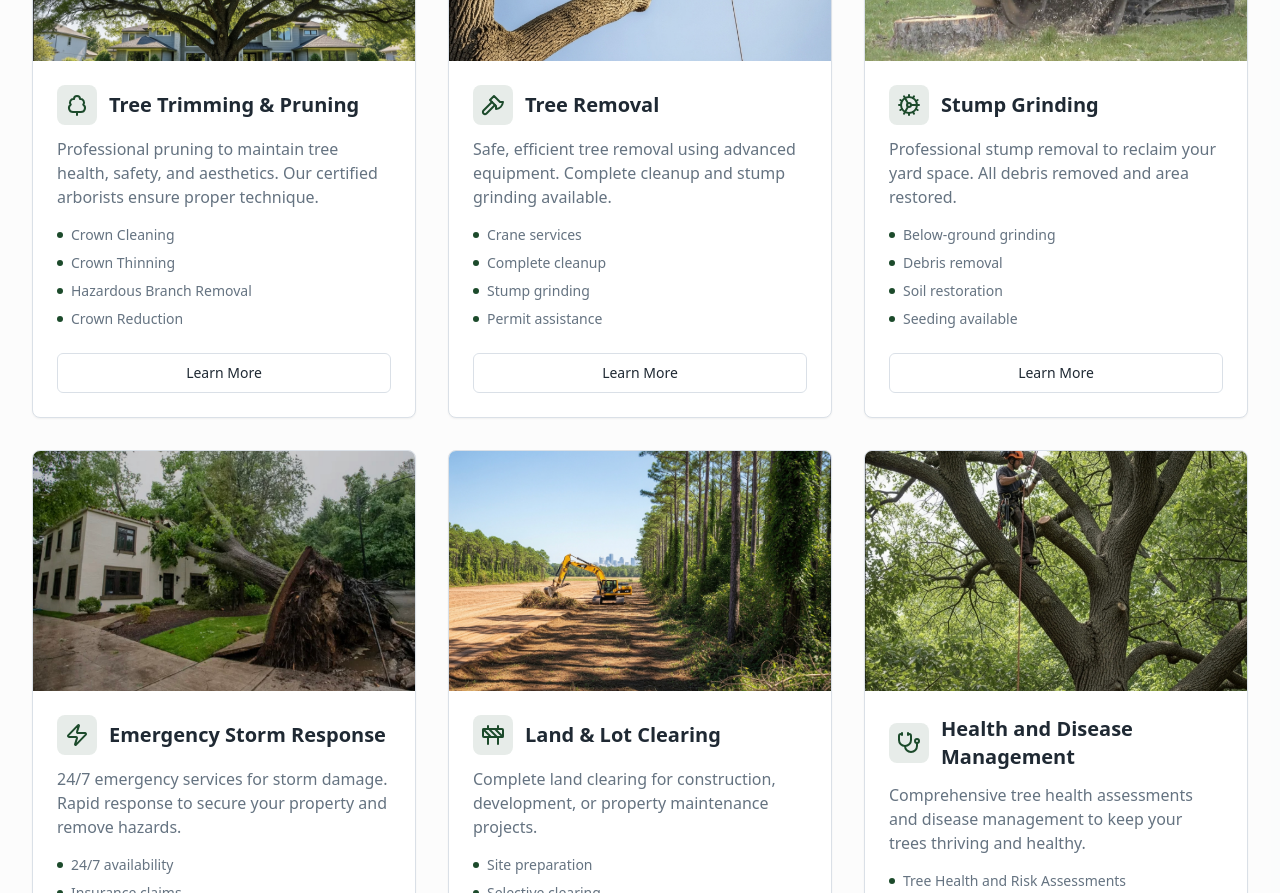
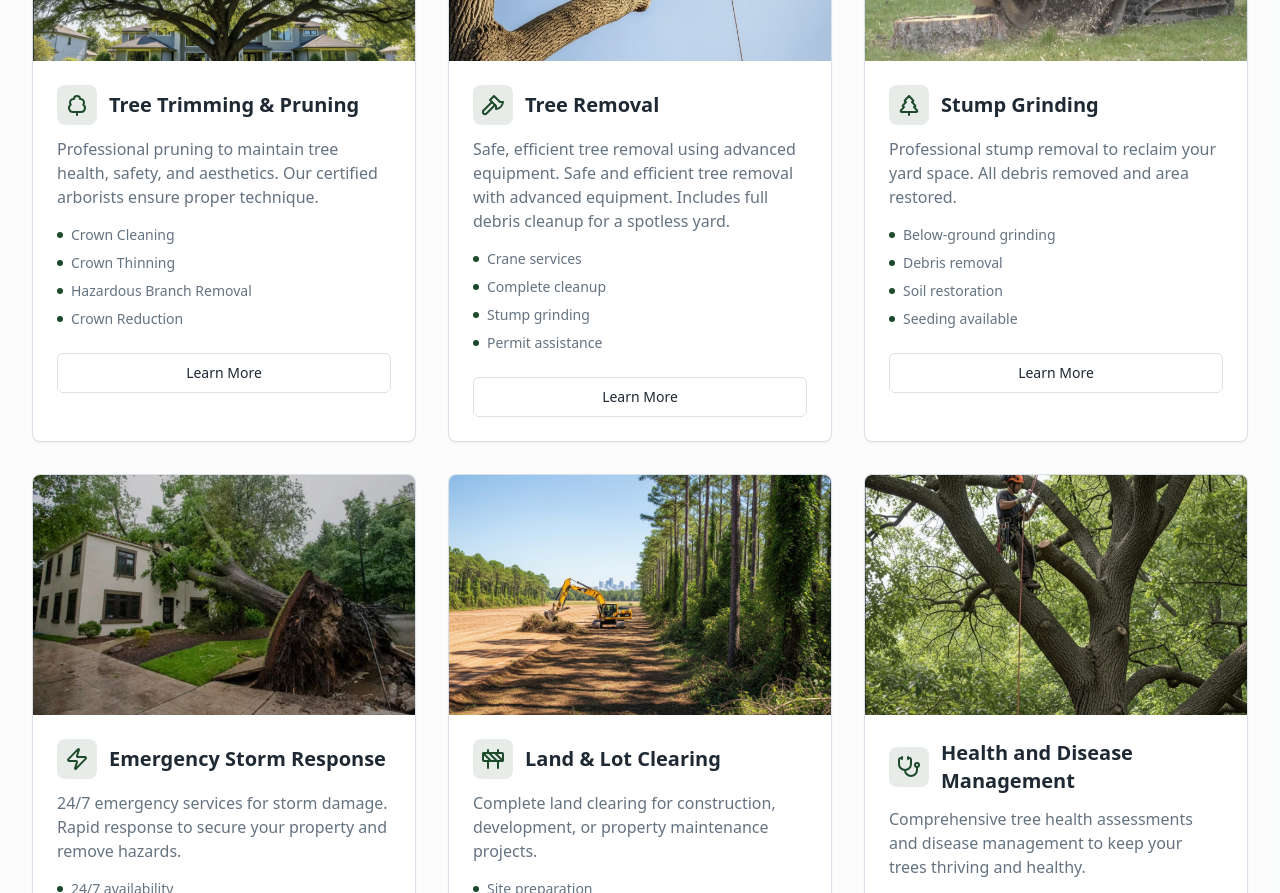
Before and after one commit to wing9900/tree-service-website, a React (Vite) app: page / in a window 1280 px wide. Shown: the part 1340-2233 px from the top of the page. Built offline with nearby package versions, Linux system fonts and the light colour scheme.

Commit message:
Code edited in Lovable Code Editor
Edited UI in Lovable

```diff
--- a/src/components/sections/ServicesSection.tsx
+++ b/src/components/sections/ServicesSection.tsx
@@ -1,15 +1,13 @@
 import { Button } from "@/components/ui/button";
 import { Card, CardContent } from "@/components/ui/card";
 import { Link } from "react-router-dom";
-import { TreePine, Zap, Stethoscope, Axe, TreeDeciduous, Construction, Cog } from "lucide-react";
-
+import { TreePine, Zap, Stethoscope, Axe, TreeDeciduous, Construction } from "lucide-react";
 const treeTrimmingImg = "/lovable-uploads/07703b17-ad7c-42e2-a727-4057abe7dd4d.png";
 const treeRemovalImg = "/lovable-uploads/802ad6a4-82a4-43eb-9e60-79801d59f56e.png";
 const stumpGrindingImg = "/lovable-uploads/87ea87c4-add1-4853-84ee-abb9073b13fc.png";
 const healthManagementImg = "/lovable-uploads/36151a3f-4e2e-4504-959e-8fcd51f78514.png";
 const emergencyServiceImg = "/lovable-uploads/b13aa126-a0ea-4c35-8017-163108994333.png";
 const landClearingImg = "/lovable-uploads/0ed1b619-8b61-460d-b942-7a6166059bb9.png";
-
 const ServicesSection = () => {
   const services = [{
     title: "Tree Trimming & Pruning",
@@ -20,7 +18,7 @@ const ServicesSection = () => {
     features: ["Crown Cleaning", "Crown Thinning", "Hazardous Branch Removal", "Crown Reduction"]
   }, {
     title: "Tree Removal",
-    description: "Safe, efficient tree removal using advanced equipment. Complete cleanup and stump grinding available.",
+    description: "Safe, efficient tree removal using advanced equipment. Safe and efficient tree removal with advanced equipment. Includes full debris cleanup for a spotless yard.",
     icon: Axe,
     image: treeRemovalImg,
     link: "/services/tree-removal",
@@ -28,7 +26,7 @@ const ServicesSection = () => {
   }, {
     title: "Stump Grinding",
     description: "Professional stump removal to reclaim your yard space. All debris removed and area restored.",
-    icon: Cog,
+    icon: TreePine,
     image: stumpGrindingImg,
     link: "/services/stump-grinding",
     features: ["Below-ground grinding", "Debris removal", "Soil restoration", "Seeding available"]
@@ -54,7 +52,6 @@ const ServicesSection = () => {
     link: "/services/health-management",
     features: ["Tree Health and Risk Assessments", "Pest and Disease Diagnosis and Treatment", "Fertilization and Soil Management", "Root Zone Management"]
   }];
-
   return <section className="section-padding bg-muted/30">
       <div className="container-custom">
         {/* Section Header */}
@@ -131,5 +128,4 @@ const ServicesSection = () => {
       </div>
     </section>;
 };
-
 export default ServicesSection;
```
